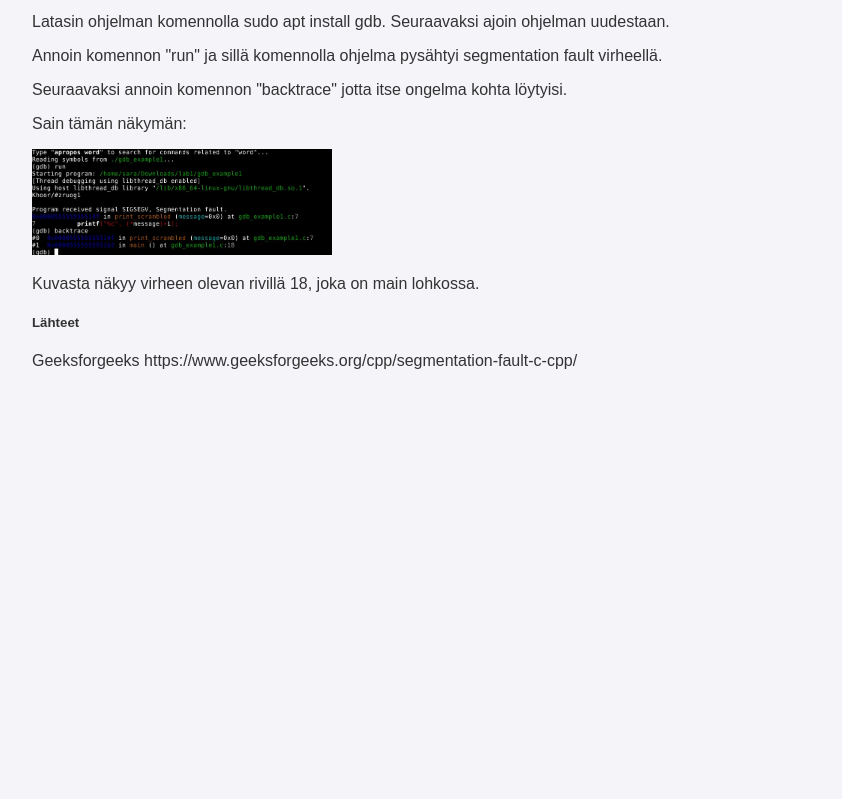
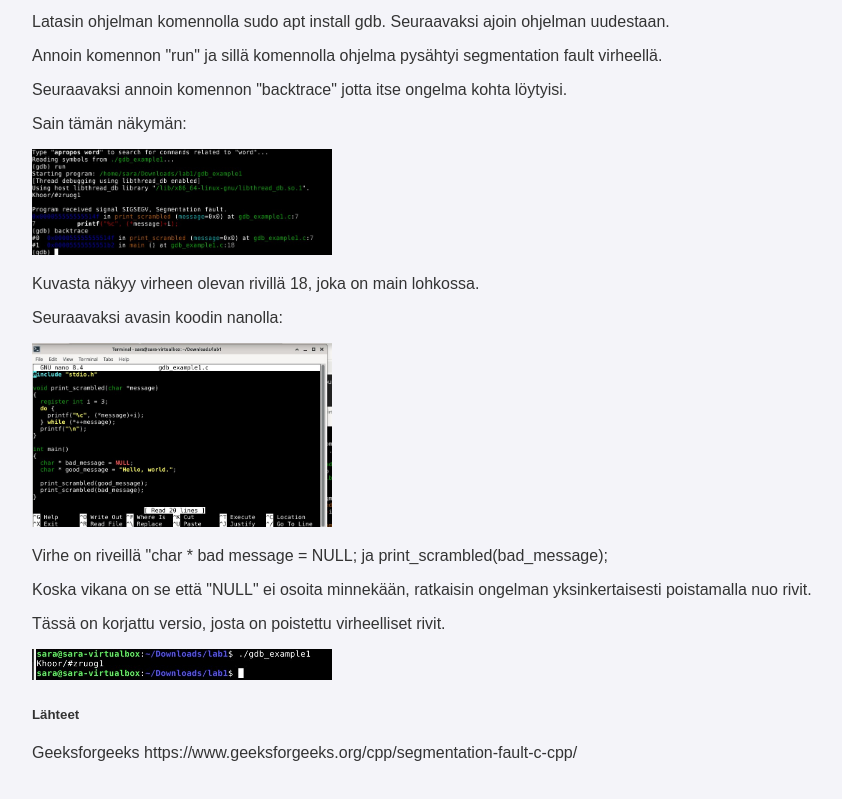
Before and after one commit to sarahyvarinen/h1, a plain HTML site: page h5.html in a window 1280 px wide. Shown: the part 497-1296 px from the top of the page, without its empty margins (208-1050 px from the left). Before the commit the page ends 915 px from the top, so only its background shows below. Drawn offline with Linux system fonts and the light colour scheme.

Commit message:
ekatehtävätehty

```diff
--- a/h5.html
+++ b/h5.html
@@ -52,6 +52,12 @@
     <p>Sain tämän näkymän:</p>
     <img src="rivi18.jpg" alt="virhe" width="300">
     <p>Kuvasta näkyy virheen olevan rivillä 18, joka on main lohkossa.</p>
+    <p>Seuraavaksi avasin koodin nanolla: </p>
+    <img src="nano.jpg" alt="nanolla" width="300">
+    <p>Virhe on riveillä "char * bad message = NULL; ja print_scrambled(bad_message); </p>
+    <p>Koska vikana on se että "NULL" ei osoita minnekään, ratkaisin ongelman yksinkertaisesti poistamalla nuo rivit.</p>
+    <p>Tässä on korjattu versio, josta on poistettu virheelliset rivit.</p>
+    <img src="toimii.jpg" alt="korjattu versio" width="300">
 
 
     <h5>Lähteet</h5>
```
